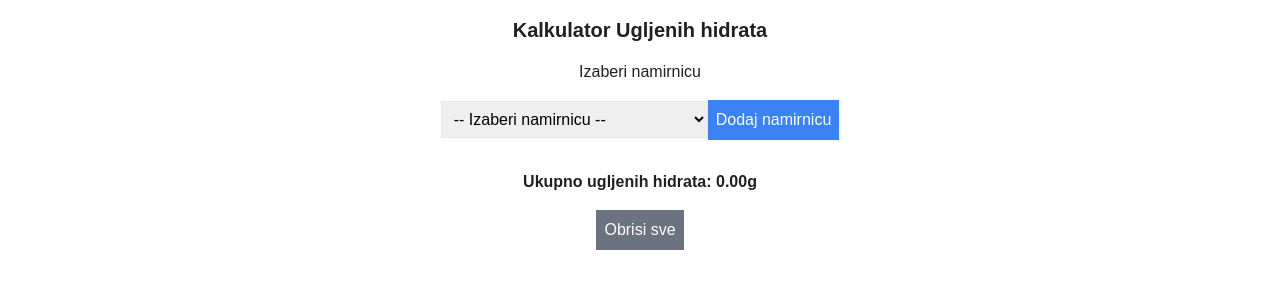
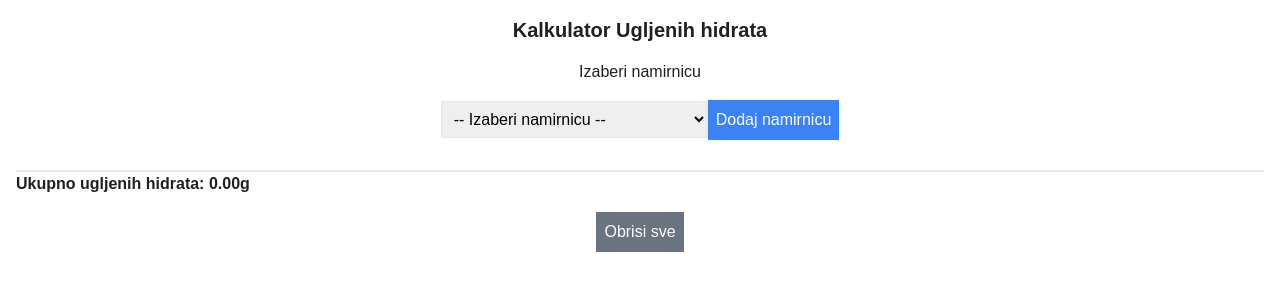
Before and after one commit to marex980/uh-kalkulator, a Next.js app: page / in a window 1280 px wide. Shown: the top 300 px of the page. Built offline with nearby package versions, Linux system fonts and the light colour scheme.

Commit message:
left align

```diff
--- a/app/page.tsx
+++ b/app/page.tsx
@@ -128,7 +128,7 @@ const Home: React.FC = () => {
         </button>
       </div>
 
-      <ul className="mt-4">
+      <ul className="mt-4 text-left">
         {selectedIngredients.map((ingredient, index) => (
           <li key={index} className="mb-2">
             {ingredient.name} - {ingredient.grams}g (
@@ -143,7 +143,7 @@ const Home: React.FC = () => {
         ))}
       </ul>
 
-      <div className="mt-4">
+      <div className="mt-4 text-left border-t-2">
         <strong>Ukupno ugljenih hidrata: {totalCarbs.toFixed(2)}g</strong>
       </div>
 
```
